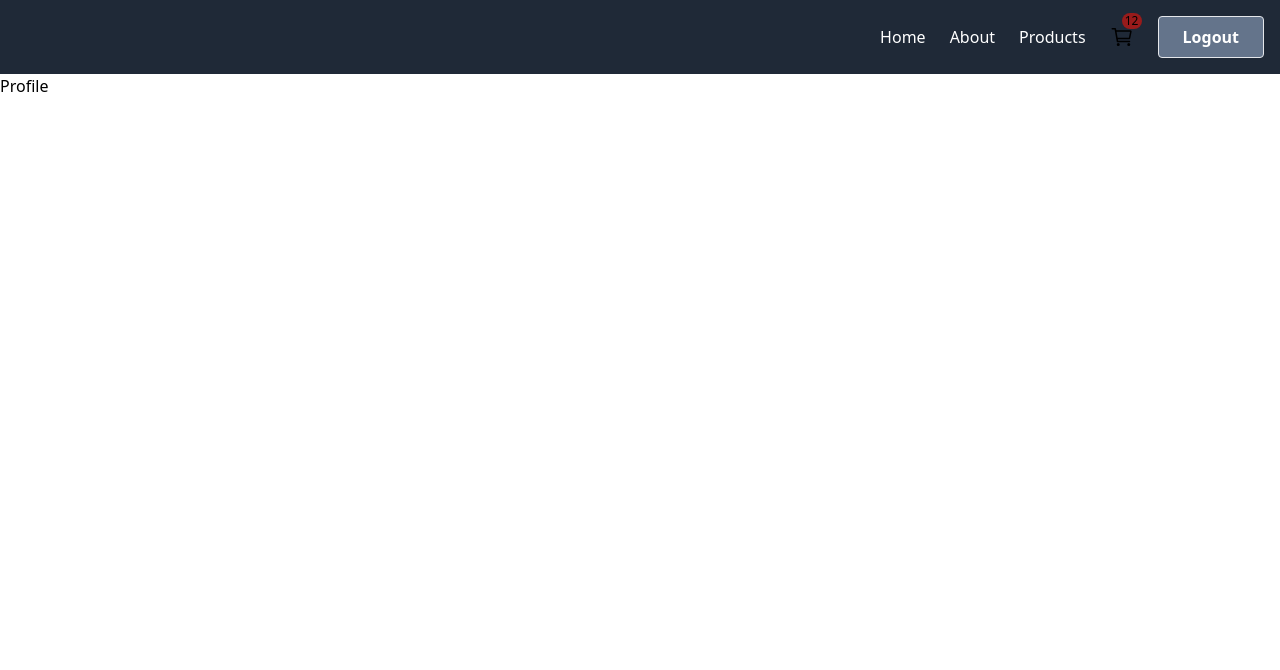
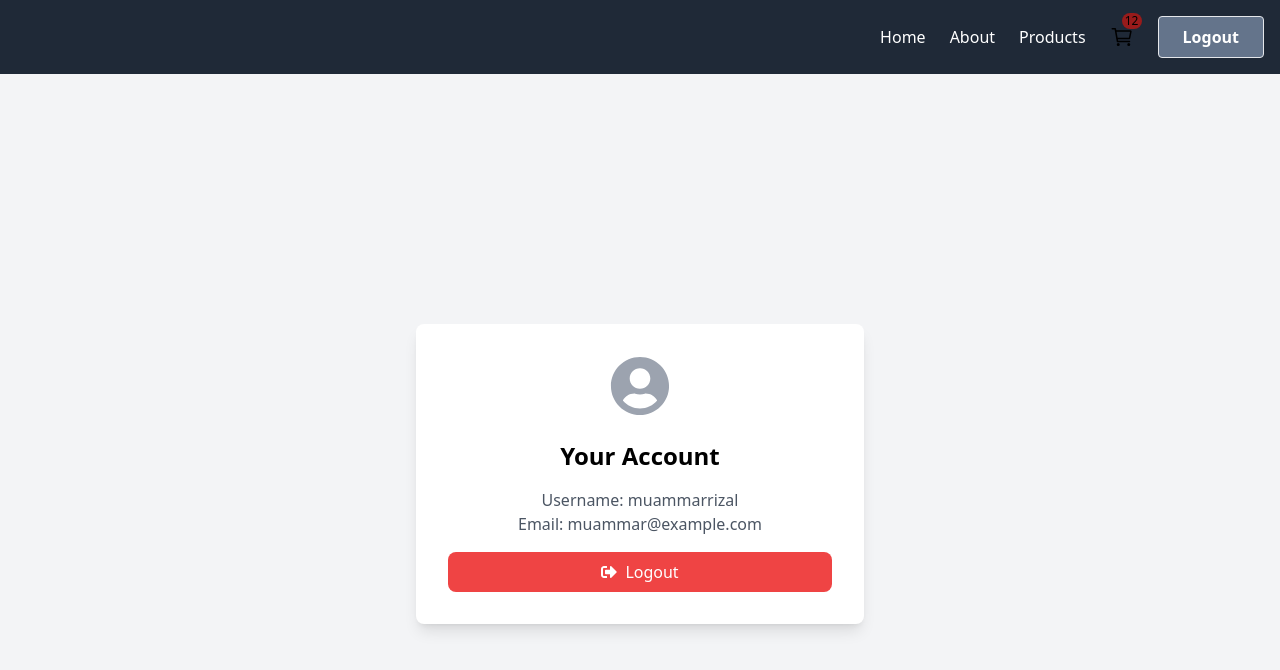
Before and after one commit to MuammarRizal/Cart-Feature, a React (Vite) app: page /profile in a window 1280 px wide. Shown: the top 670 px of the page. Built offline with nearby package versions, Linux system fonts and the light colour scheme; sample sign-in values are in the browser's storage; the HTML template or start-up script is replaced by a standard one.

Commit message:
add profile page

```diff
--- a/src/Pages/Profile.jsx
+++ b/src/Pages/Profile.jsx
@@ -1,10 +1,29 @@
 import React from "react";
 import { useLogin } from "../hooks/useLogin";
+import { FaSignOutAlt, FaUserCircle } from "react-icons/fa";
 
 const ProfilePage = () => {
   const username = useLogin();
 
-  return <div>Profile</div>;
+  return (
+    <div className="min-h-screen flex flex-col items-center justify-center bg-gray-100">
+      <div className="bg-white shadow-lg rounded-lg p-8 max-w-md w-full">
+        <div className="flex items-center justify-center mb-6">
+          <FaUserCircle className="text-gray-400 text-6xl" />
+        </div>
+        <h2 className="text-2xl font-semibold text-center mb-4">
+          Your Account
+        </h2>
+        <div className="text-center mb-4">
+          <p className="text-gray-600">Username: muammarrizal</p>
+          <p className="text-gray-600">Email: muammar@example.com</p>
+        </div>
+        <button className="flex items-center justify-center w-full py-2 bg-red-500 text-white rounded-lg hover:bg-red-600 transition-colors">
+          <FaSignOutAlt className="mr-2" /> Logout
+        </button>
+      </div>
+    </div>
+  );
 };
 
 export default ProfilePage;
```
